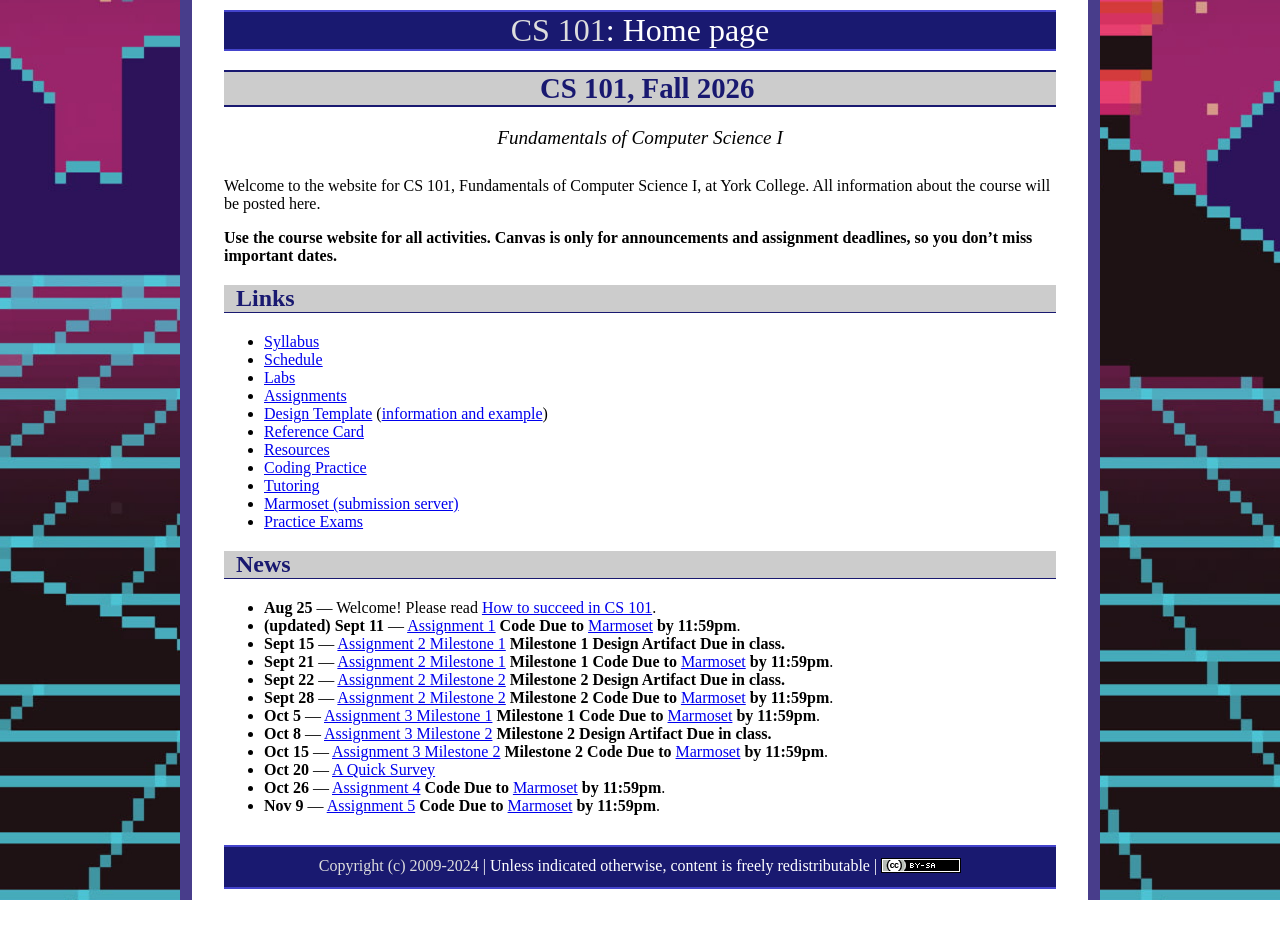
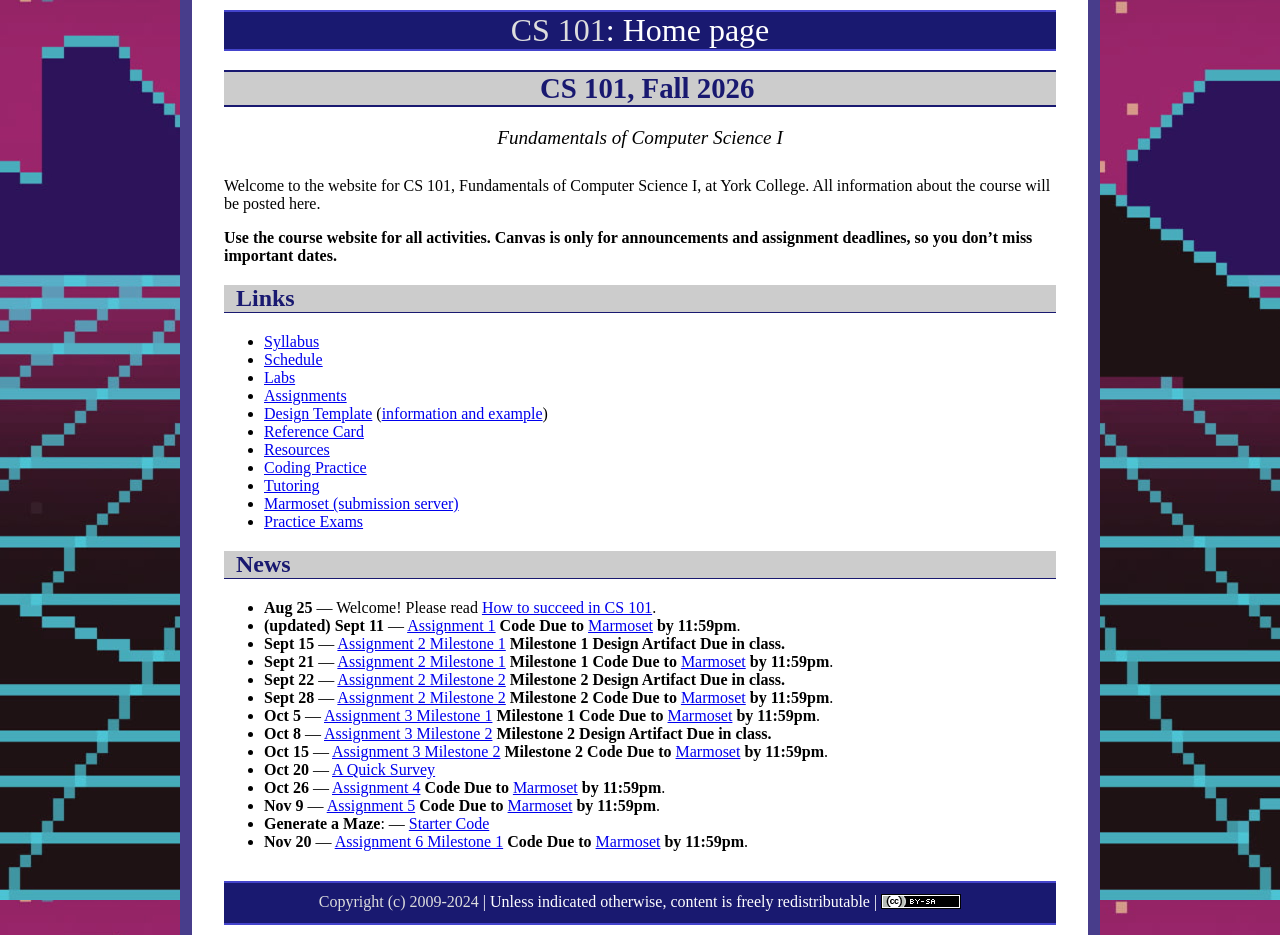
Before and after one commit to ycpcs/cs101-fall2026, a Jekyll site: the page built from index.md, in a window 1280 px wide. Built offline with Jekyll 4.4.1, drawn with Linux system fonts in a browser that asks for light colours; before the commit the page ends 900 px from its top, so only the background shows below that.

Commit message:
Update index.md

```diff
--- a/index.md
+++ b/index.md
@@ -39,6 +39,8 @@
 * **Oct 20** &mdash; [A Quick Survey](https://ycp.co1.qualtrics.com/jfe/form/SV_abErUDKP6PjszWu)
 * **Oct 26** &mdash; [Assignment 4](assign/assign04.html) **Code Due to** [Marmoset](https://cs.ycp.edu/marmoset) **by 11:59pm**.
 * **Nov 9** &mdash; [Assignment 5](assign/assign05.html) **Code Due to** [Marmoset](https://cs.ycp.edu/marmoset) **by 11:59pm**.
+* **Generate a Maze**: &mdash; [Starter Code](practices/maze.zip)
+* **Nov 20** &mdash; [Assignment 6 Milestone 1](assign/assign06.html) **Code Due to** [Marmoset](https://cs.ycp.edu/marmoset) **by 11:59pm**.
 
 
 <!--
```
